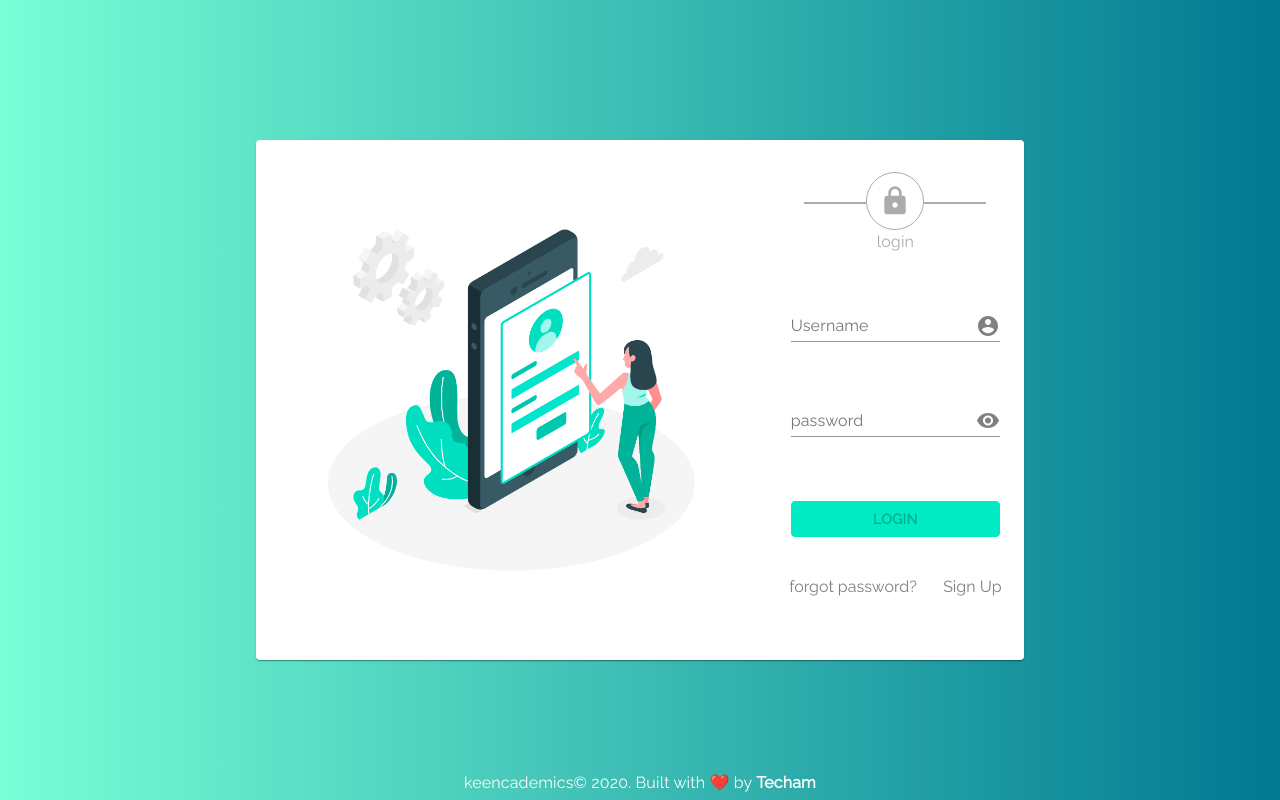
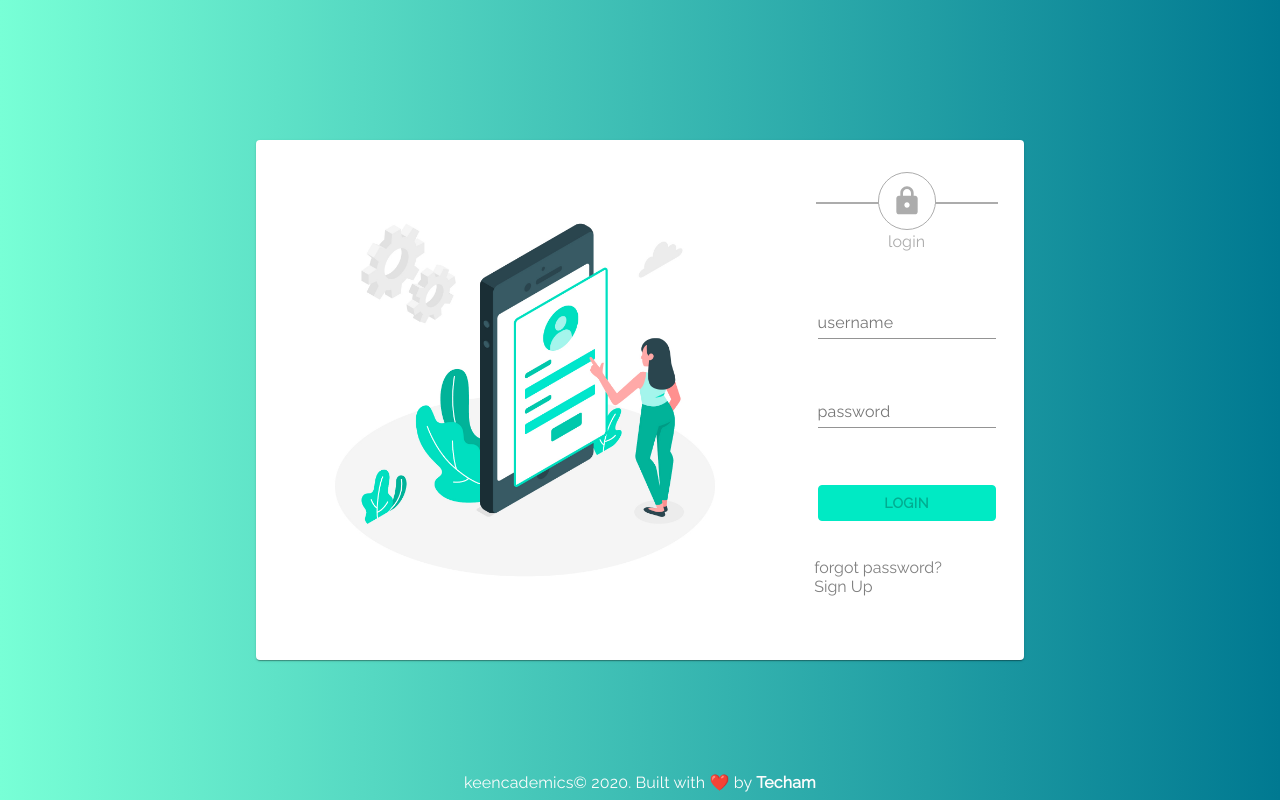
Before and after one commit to techam-group/keenclient, a React (Create React App) app: page /login in a window 1280 px wide. Built offline with nearby package versions, Linux system fonts and the light colour scheme.

Commit message:
add formik and yup

```diff
--- a/src/views/Login.jsx
+++ b/src/views/Login.jsx
@@ -11,8 +11,7 @@ import { useStyles } from '../styles/login/login'
 
 const initialState = {
 	username: '',
-	password: '',
-	showPassword: false
+	password: ''
 }
 
 const validationSchema = yup.object().shape({
@@ -28,11 +27,9 @@ const validationSchema = yup.object().shape({
 
 const Login = () => {
 	const classes = useStyles()
-	const [state, setState] = useState(initialState)
+	const [showPassword, setShowPassword] = useState(false)
 
-	// const handleChange = ({ target: { value, name } }) => setState({ ...state, [name]: value })
-
-	const handleShowPassword = () => setState({ ...state, showPassword: !state.showPassword })
+	const handleShowPassword = () => setShowPassword(!showPassword)
 
 	const handleMouseShowPassword = e => e.preventDefault()
 
@@ -67,14 +64,14 @@ const Login = () => {
 								<form onSubmit={handleSubmit} className={classes.form}>
 									<Grid item xs={12} className={classes.formInputs}>
 										<TextField
-											label="Username"
+											label="username"
 											name="username"
 											type='text'
 											fullWidth
 											value={username}
 											onChange={handleChange}
 											onBlur={handleBlur}
-											InputProps={{
+											inputProps={{
 												endAdornment: <InputAdornment position="end">
 													<AccountCircleRounded />
 												</InputAdornment>
@@ -84,11 +81,11 @@ const Login = () => {
 											label="password"
 											name="password"
 											fullWidth
-											type={state.showPassword ? 'text' : 'password'}
+											type={showPassword ? 'text' : 'password'}
 											value={password}
 											onChange={handleChange}
 											onBlur={handleBlur}
-											InputProps={{
+											inputProps={{
 												endAdornment: <InputAdornment position="end">
 													<IconButton
 														edge="end"
@@ -97,7 +94,7 @@ const Login = () => {
 														onMouseDown={handleMouseShowPassword}
 													>
 														{
-															state.showPassword ? <VisibilityOffRounded /> : <VisibilityRounded />
+															showPassword ? <VisibilityOffRounded /> : <VisibilityRounded />
 														}
 													</IconButton>
 												</InputAdornment>
```
